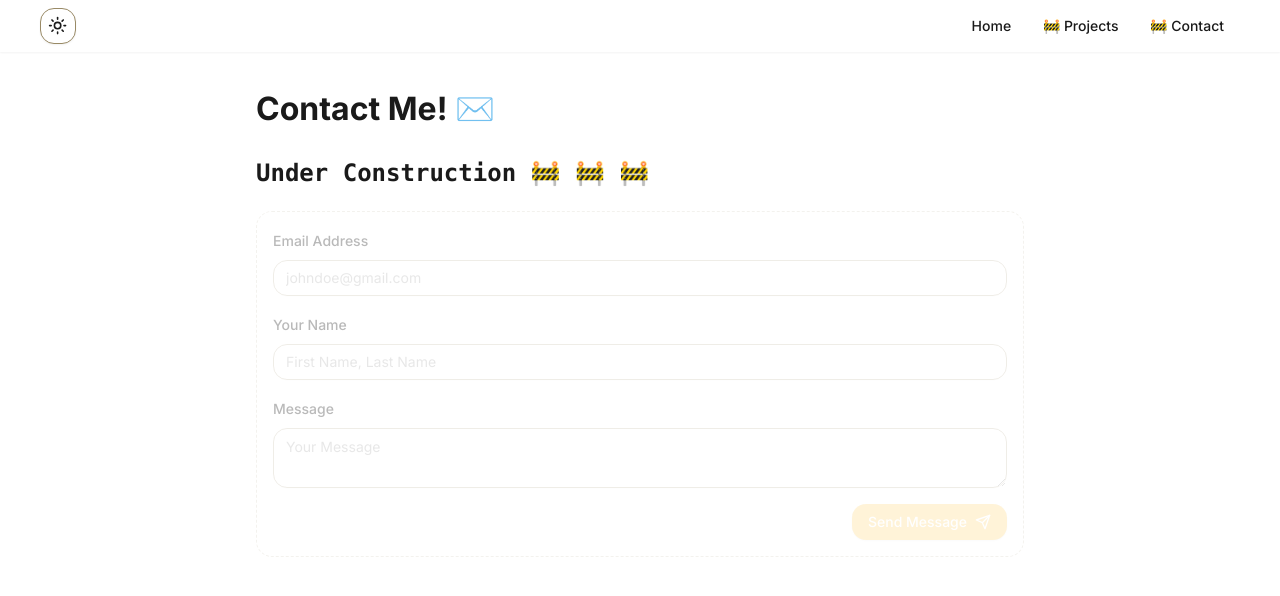
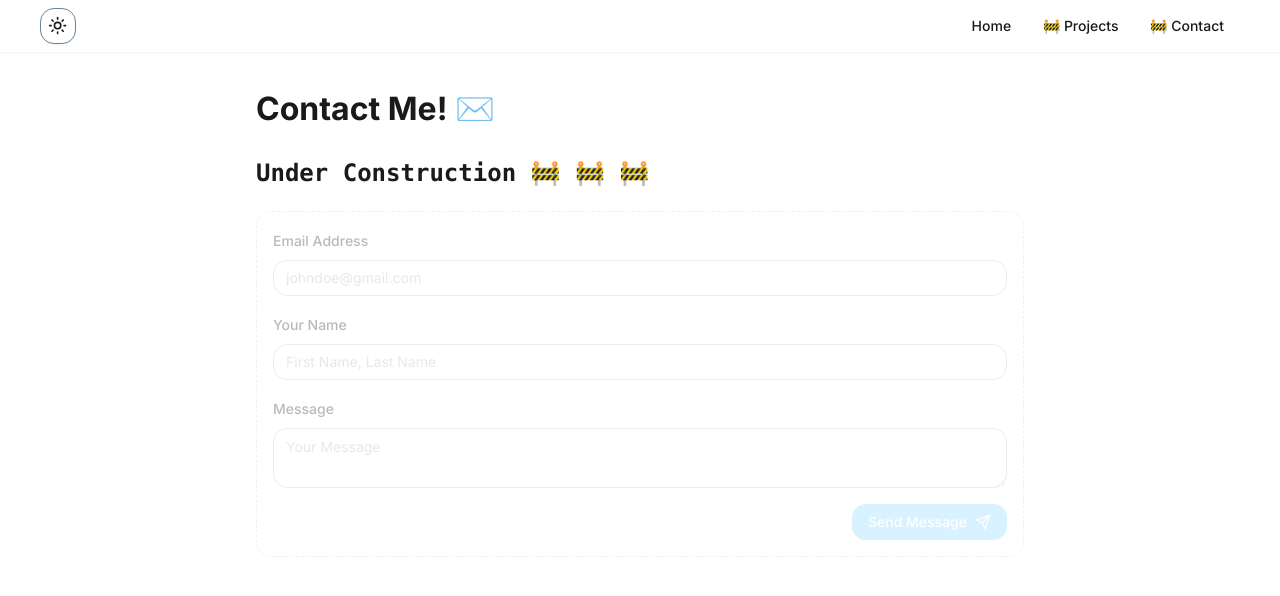
Before and after one commit to VincentCarrancho/vincent-website, a Next.js app: page /contact in a window 1280 px wide. Shown: the top 596 px of the page. Built offline with nearby package versions, Linux system fonts and the light colour scheme.

Commit message:
blue 42!

```diff
--- a/src/app/globals.css
+++ b/src/app/globals.css
@@ -4,47 +4,47 @@
 
 @layer base {
   :root {
-    --background: 42 0% 100%;
-    --foreground: 42 0% 10%;
-    --card: 42 0% 100%;
-    --card-foreground: 42 0% 15%;
-    --popover: 42 0% 100%;
-    --popover-foreground: 42 95% 10%;
-    --primary: 42 100% 50%;
+    --background: 199 0% 100%;
+    --foreground: 199 0% 10%;
+    --card: 199 0% 100%;
+    --card-foreground: 199 0% 15%;
+    --popover: 199 0% 100%;
+    --popover-foreground: 199 95% 10%;
+    --primary: 199 100% 50%;
     --primary-foreground: 0 0% 100%;
-    --secondary: 42 10% 90%;
+    --secondary: 199 10% 90%;
     --secondary-foreground: 0 0% 0%;
-    --muted: 4 10% 95%;
-    --muted-foreground: 42 0% 40%;
-    --accent: 4 10% 90%;
-    --accent-foreground: 42 0% 15%;
+    --muted: 161 10% 95%;
+    --muted-foreground: 199 0% 40%;
+    --accent: 161 10% 90%;
+    --accent-foreground: 199 0% 15%;
     --destructive: 0 50% 50%;
-    --destructive-foreground: 42 0% 100%;
-    --border: 42 20% 82%;
-    --input: 42 20% 50%;
-    --ring: 42 100% 50%;
+    --destructive-foreground: 199 0% 100%;
+    --border: 199 20% 82%;
+    --input: 199 20% 50%;
+    --ring: 199 100% 50%;
     --radius: 1rem;
   }
   .dark {
-    --background: 42 10% 10%;
-    --foreground: 42 0% 100%;
-    --card: 42 0% 10%;
-    --card-foreground: 42 0% 100%;
-    --popover: 42 10% 5%;
-    --popover-foreground: 42 0% 100%;
-    --primary: 42 100% 50%;
+    --background: 199 10% 10%;
+    --foreground: 199 0% 100%;
+    --card: 199 0% 10%;
+    --card-foreground: 199 0% 100%;
+    --popover: 199 10% 5%;
+    --popover-foreground: 199 0% 100%;
+    --primary: 199 100% 50%;
     --primary-foreground: 0 0% 100%;
-    --secondary: 42 10% 20%;
+    --secondary: 199 10% 20%;
     --secondary-foreground: 0 0% 100%;
-    --muted: 4 10% 25%;
-    --muted-foreground: 42 0% 65%;
-    --accent: 4 10% 25%;
-    --accent-foreground: 42 0% 95%;
+    --muted: 161 10% 25%;
+    --muted-foreground: 199 0% 65%;
+    --accent: 161 10% 25%;
+    --accent-foreground: 199 0% 95%;
     --destructive: 0 50% 50%;
-    --destructive-foreground: 42 0% 100%;
-    --border: 42 20% 50%;
-    --input: 42 20% 50%;
-    --ring: 42 100% 50%;
+    --destructive-foreground: 199 0% 100%;
+    --border: 199 20% 50%;
+    --input: 199 20% 50%;
+    --ring: 199 100% 50%;
     --radius: 1rem;
   }
 }
```
